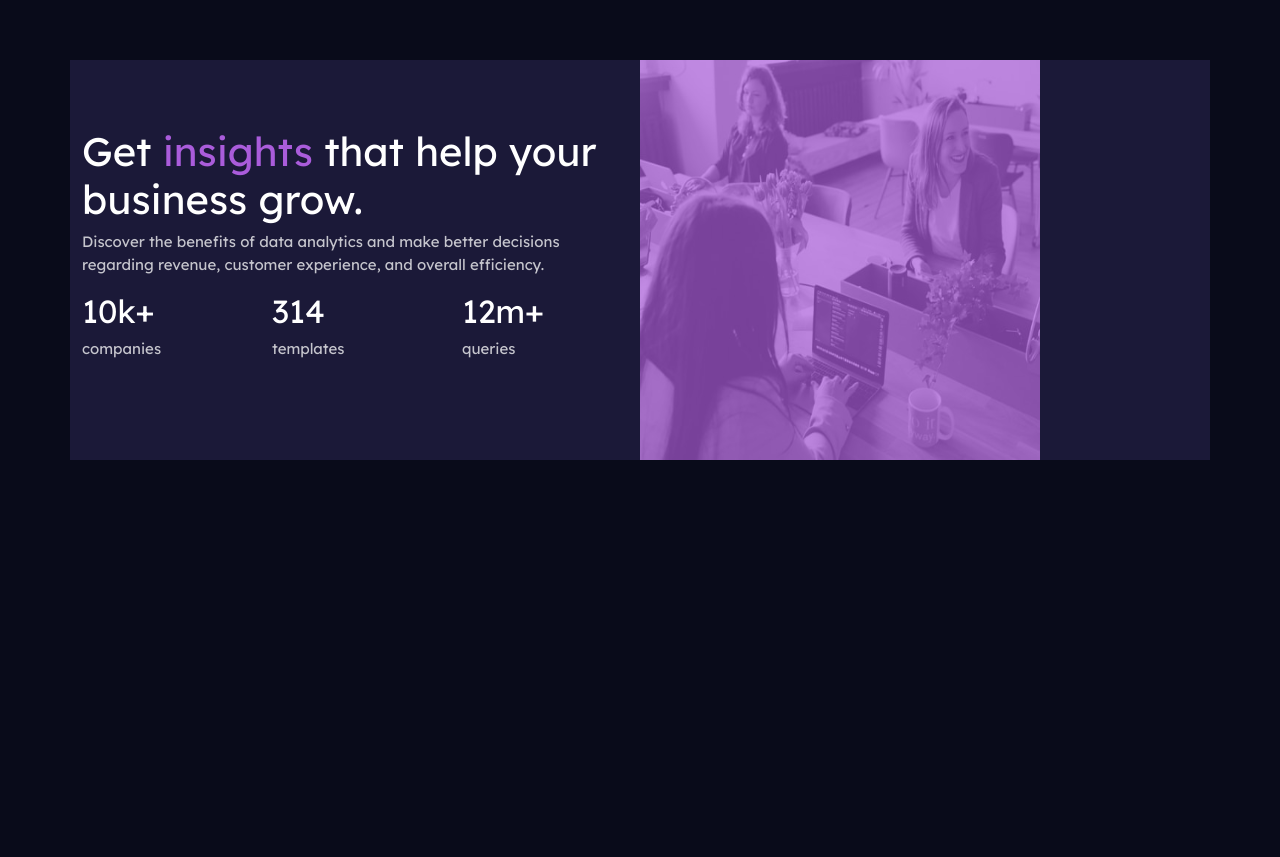
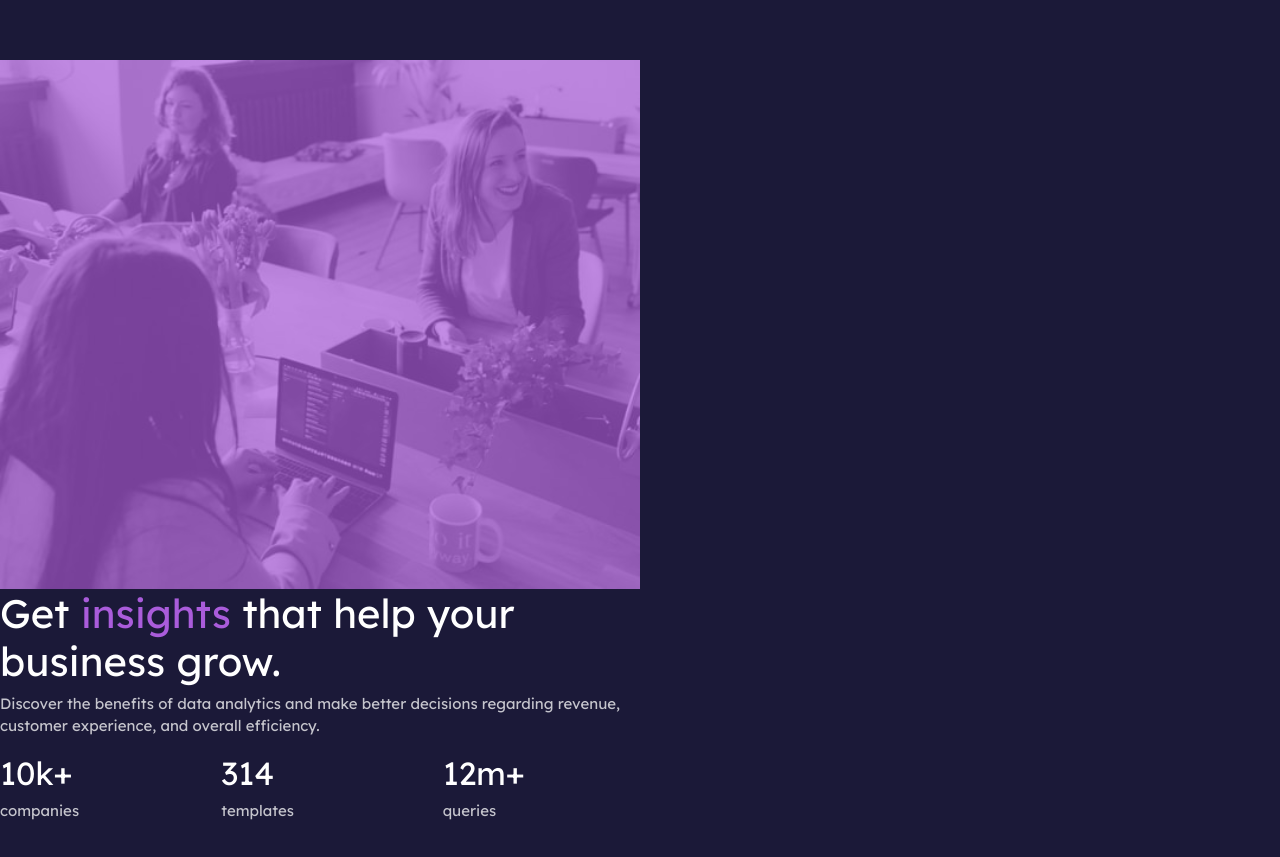
Before and after one commit to Toqa-25/stats-preview-card-component-main, a plain HTML site: page index.html in a window 1280 px wide. Shown: the part 112-969 px from the top of the page. Before the commit the page ends 800 px from the top, so only its background shows below. Drawn offline with nearby package versions, Linux system fonts and the light colour scheme.

Commit message:
update new files

```diff
--- a/css/style.css
+++ b/css/style.css
@@ -63,9 +63,8 @@ body{
     position: relative;
 }
 .component .image img{
-    width: 400px;
-    height: 400px;
-
+    width: 100%;
+    height: 100%;
 }
 
 
@@ -73,8 +72,8 @@ body{
     position: absolute;
     left: 0;
     top: 0;
-    width: 400px;
-    height: 400px;
+    width: 100%;
+    height: 100%;
     background-color: hsl(277deg 64% 61% / 70%);
     z-index: 1;
   }
--- a/index.html
+++ b/index.html
@@ -25,7 +25,8 @@
 <title>stats-preview-card-component</title>
 </head>
 <body>
-    <div class="component row container marg">
+    <div class="component row  ">
+        <div class="container marg">
         <div class="image col-sm-12 col-md-6  order-md-last  " role="img" aria-label=" image-1" >
             <img  src="images/image-header-desktop.jpg" alt="card-image" class=" d-md-grid sm-none  " >
             <img  src="images/image-header-mobile.jpg"  alt="card-image" class=" d-sm-grid   d-md-none ">
@@ -55,5 +56,6 @@
             </div>
             </div>
     </div>
+    </div>
 </body>
 </html>
```
